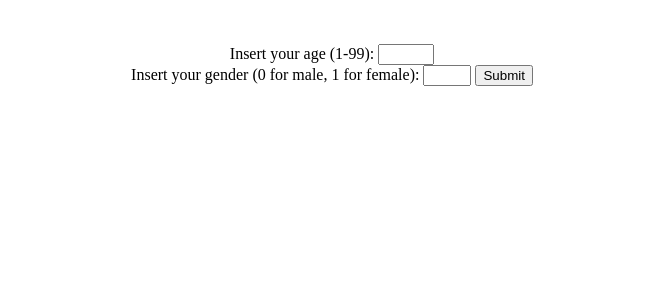
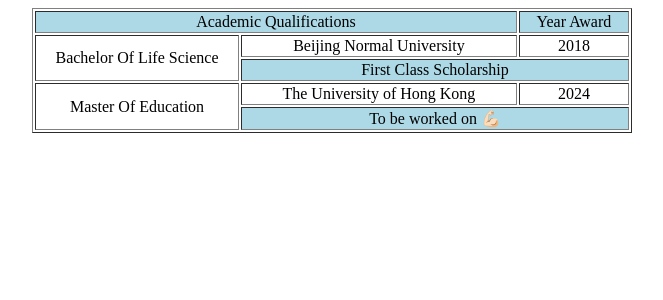
Before and after one commit to Lunary231003/L5HOMEWORK2, a Python web app: template app/templates/index.html in a window 1280 px wide. Shown: the top 300 px of the page, without its empty margins (308-971 px from the left). Run offline with Jinja, Linux system fonts and the light colour scheme; the template is opened without the code that fills it, so the values that code supplies are empty.

Commit message:
Add files via upload

```diff
--- a/app/templates/index.html
+++ b/app/templates/index.html
@@ -1,17 +1,27 @@
+<!DOCTYPE html>
+<html>
+<head>
 
-<center>
-  <form method="POST">
-     <br />
-
-     <br />
-      <label>Insert your age (1-99): </label>
-      <input type="number" name="age" min="1" max="99">
-      <br />
-      <label>Insert your gender (0 for male, 1 for female): </label>
-      <input type="number" name="gender" min="0" max="1">
-      <input type="submit">
-      <br />
-      <br /><br />
-      <label>{{ href2 }} </label>
-  </form>
-</center>
+</head>
+<body>
+    <center>
+        <table border="1" width="600">
+            <tr>
+                <td colspan="2" align="center" bgcolor="lightblue">Academic Qualifications</td><td align="center" bgcolor="lightblue">Year Award</td>
+            </tr>
+            <tr>
+                <td rowspan="2" align="center" width="200">Bachelor Of Life Science</td><td align="center">Beijing Normal University</td><td align="center">2018</td>
+            </tr>
+            <tr>
+                <td colspan="2" align="center" bgcolor="lightblue">First Class Scholarship</td>
+            </tr>
+            <tr>
+                <td rowspan="2" align="center" width="200">Master Of Education</td><td align="center">The University of Hong Kong</td><td align="center">2024</td>
+            </tr>
+            <tr>
+                <td colspan="2" align="center" bgcolor="lightblue">To be worked on 💪🏻</td>
+            </tr>
+        </table>
+    </center>
+</body>
+</html>
```
